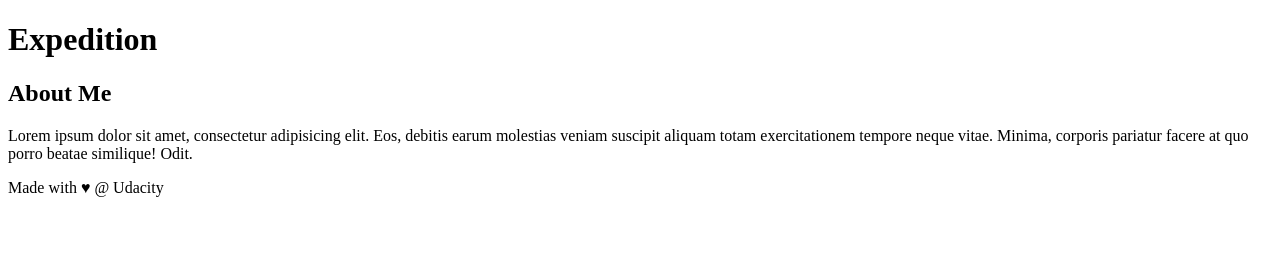
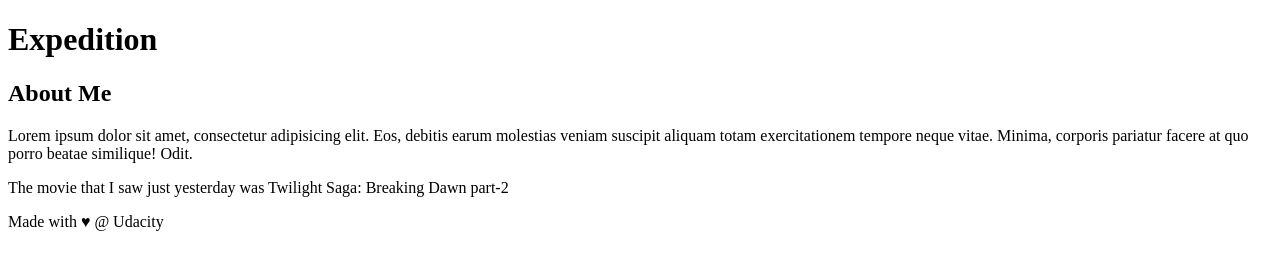
Before and after one commit to hayakam/udacity, a plain HTML site: page index.html in a window 1280 px wide. Drawn offline with Linux system fonts and the light colour scheme.

Commit message:
Add some extra escription to aside element

```diff
--- a/index.html
+++ b/index.html
@@ -22,6 +22,8 @@
         <h2>About Me</h2>
 
         <p>Lorem ipsum dolor sit amet, consectetur adipisicing elit. Eos, debitis earum molestias veniam suscipit aliquam totam exercitationem tempore neque vitae. Minima, corporis pariatur facere at quo porro beatae similique! Odit.</p>
+        <p>The movie that I saw just yesterday was Twilight Saga: Breaking Dawn part-2</p>
+
     </aside>
     <!-- end of new content -->
 
```
